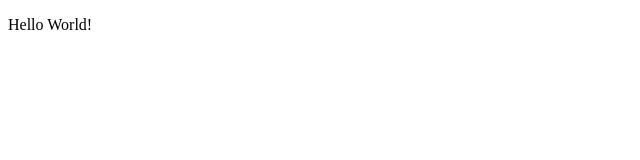
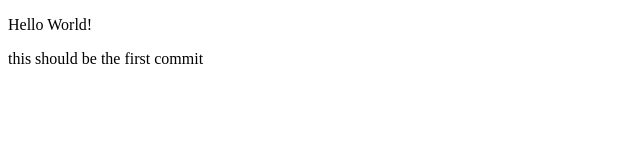
Before and after one commit to Alexandre009982/demo-git-2545472, a plain HTML site: page demo git/index.html in a window 1280 px wide. Shown: the whole page, without its empty margins (0-640 px from the left). Drawn offline with Linux system fonts and the light colour scheme; files that its build step writes are made by us from their sources; files whose address does not match are found by name.

Commit message:
first branch

```diff
--- a/demo git/index.html
+++ b/demo git/index.html
@@ -11,6 +11,7 @@
     <head></head>
     <main>
         <p>Hello World!</p>
+        <p>this should be the first commit</p>
     </main>
     <footer></footer>
 </body>
```
